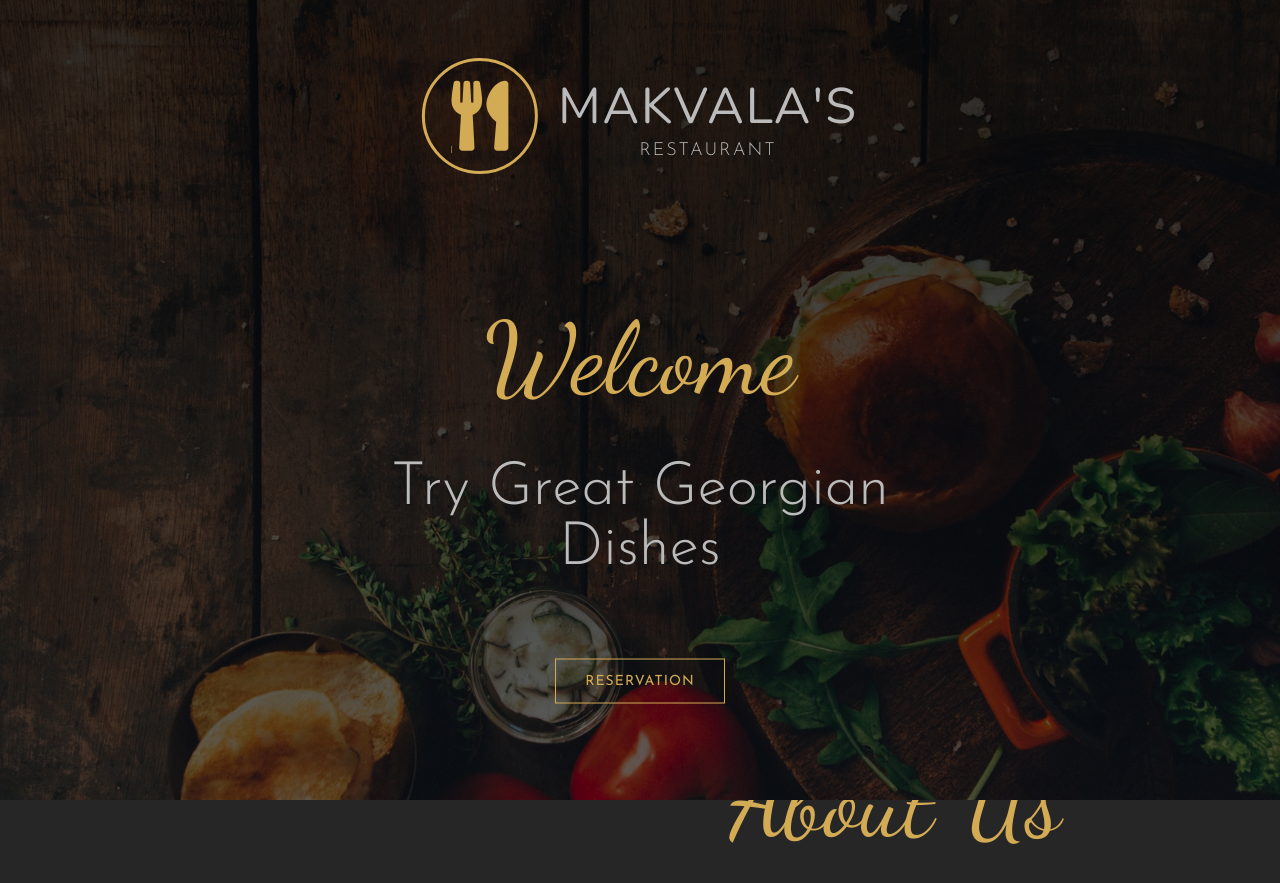
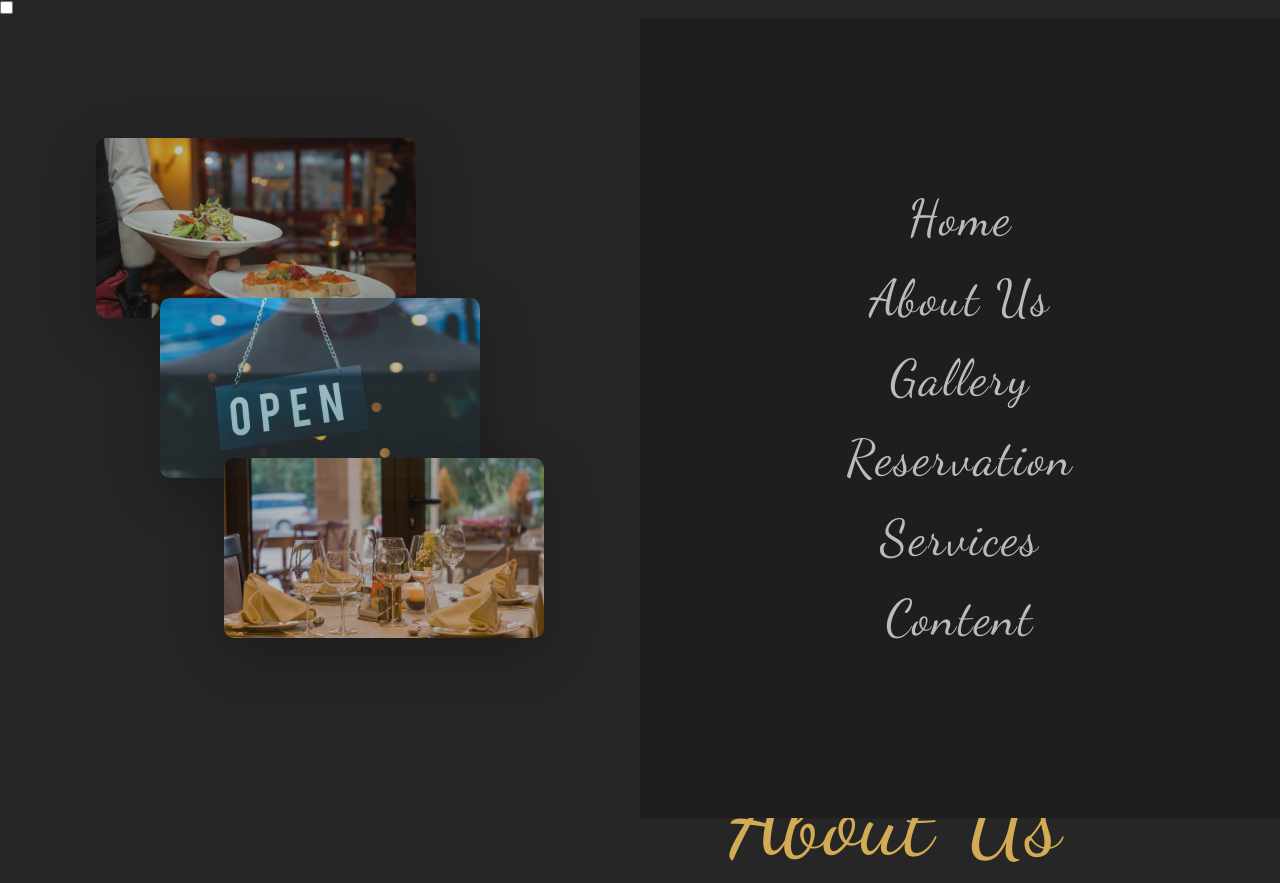
Before and after one commit to mbeckdev/sass-restaurant, a website: page index.html in a window 1280 px wide. Shown: the top 883 px of the page. Drawn offline with nearby package versions, Linux system fonts and the light colour scheme.

Commit message:
Add navbar

```diff
--- a/index.html
+++ b/index.html
@@ -18,6 +18,50 @@
   </head>
 
   <body>
+    <!-- Navbar -->
+    <nav class="navbar">
+      <input type="checkbox" id="check" class="checkbox" />
+      <div class="hamburger-menu">
+        <label for="check" class="menu">
+          <div class="menu-line menu-line-1"></div>
+          <div class="menu-line menu-line-2"></div>
+          <div class="menu-line menu-line-3"></div>
+        </label>
+      </div>
+
+      <div class="navbar-navigation">
+        <div class="navbar-navigation-left">
+          <img src="images/nav-img-1.jpeg" class="left-img left-img-1" />
+          <img src="images/nav-img-2.jpeg" class="left-img left-img-2" />
+          <img src="images/nav-img-3.jpeg" class="left-img left-img-3" />
+        </div>
+
+        <div class="navbar-navigation-right">
+          <ul class="nav-list">
+            <li class="nav-list-item">
+              <a href="#" class="nav-list-link">Home</a>
+            </li>
+            <li class="nav-list-item">
+              <a href="#" class="nav-list-link">About Us</a>
+            </li>
+            <li class="nav-list-item">
+              <a href="#" class="nav-list-link">Gallery</a>
+            </li>
+            <li class="nav-list-item">
+              <a href="#" class="nav-list-link">Reservation</a>
+            </li>
+            <li class="nav-list-item">
+              <a href="#" class="nav-list-link">Services</a>
+            </li>
+            <li class="nav-list-item">
+              <a href="#" class="nav-list-link">Content</a>
+            </li>
+          </ul>
+        </div>
+      </div>
+    </nav>
+    <!-- End of Navbar -->
+
     <!-- Header -->
     <header class="header">
       <div class="brand">
--- a/scss/_layout.scss
+++ b/scss/_layout.scss
@@ -1,3 +1,78 @@
+.left-img {
+  width: 300px;
+}
+
+.navbar {
+  position: relative;
+  z-index: 200;
+
+  &-navigation {
+    display: flex;
+
+    &-left {
+      width: 50vw;
+      height: 100vh;
+      background-color: $color-dark;
+      position: fixed;
+      left: 0;
+
+      .left-img {
+        width: 50%;
+        position: absolute;
+        box-shadow: 0 15px 60px rgba($color-black, 0.4);
+        opacity: 0.7;
+        border-radius: 10px;
+      }
+
+      .left-img-1 {
+        top: 15%;
+        left: 15%;
+      }
+      .left-img-2 {
+        top: 35%;
+        left: 25%;
+      }
+      .left-img-3 {
+        top: 55%;
+        left: 35%;
+      }
+    }
+
+    &-right {
+      width: 50vw;
+      height: 100vh;
+      background-color: #1f1d1d;
+      position: fixed;
+      right: 0;
+
+      @include flexLayout;
+    }
+
+    .nav-list {
+      &-item {
+        list-style: none;
+      }
+
+      &-link {
+        font-family: $font-dancingScript;
+        font-size: 50px;
+        @include textStyles(capitalize);
+        color: $color-secondary;
+        text-decoration: none;
+        display: block;
+        margin: 20px;
+        text-align: center;
+        transition: all 0.5s;
+
+        &:hover {
+          color: $color-primary;
+          letter-spacing: 4px;
+        }
+      }
+    }
+  }
+}
+
 .header {
   width: 100%;
   height: 100vh;
```
Also changed, not shown: css/main.css.
